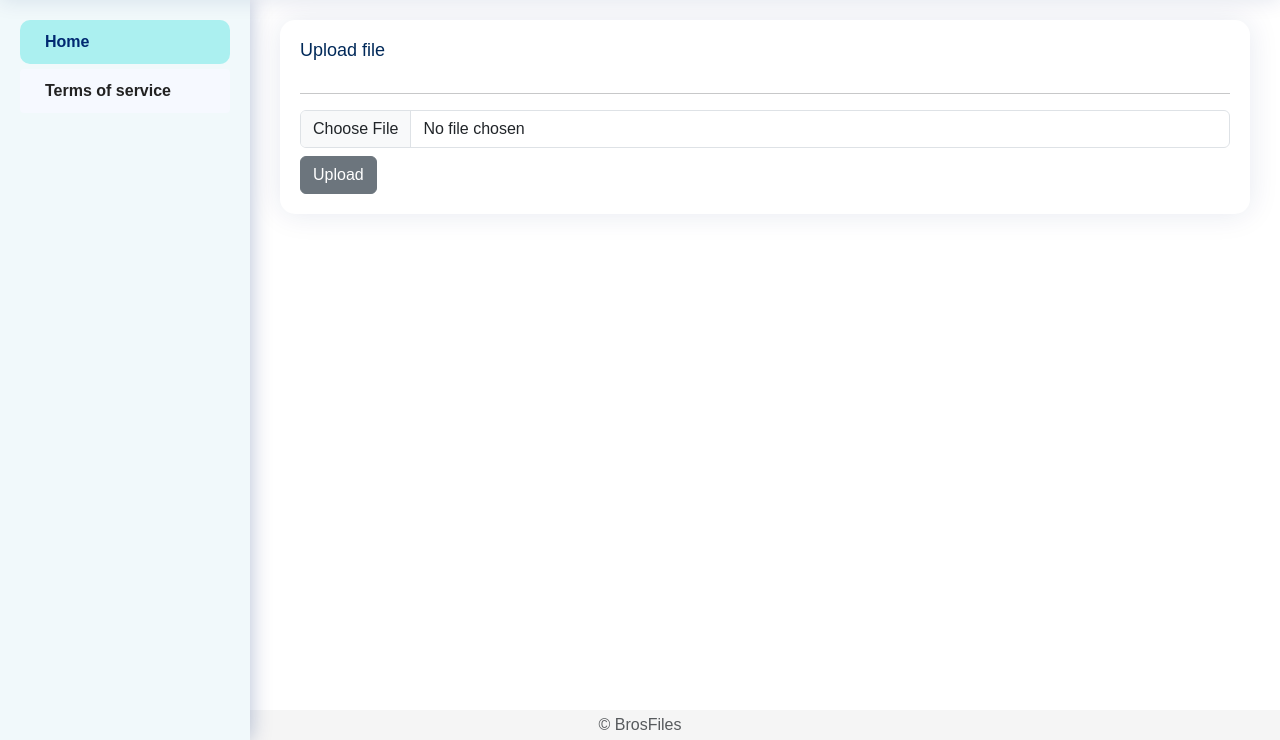
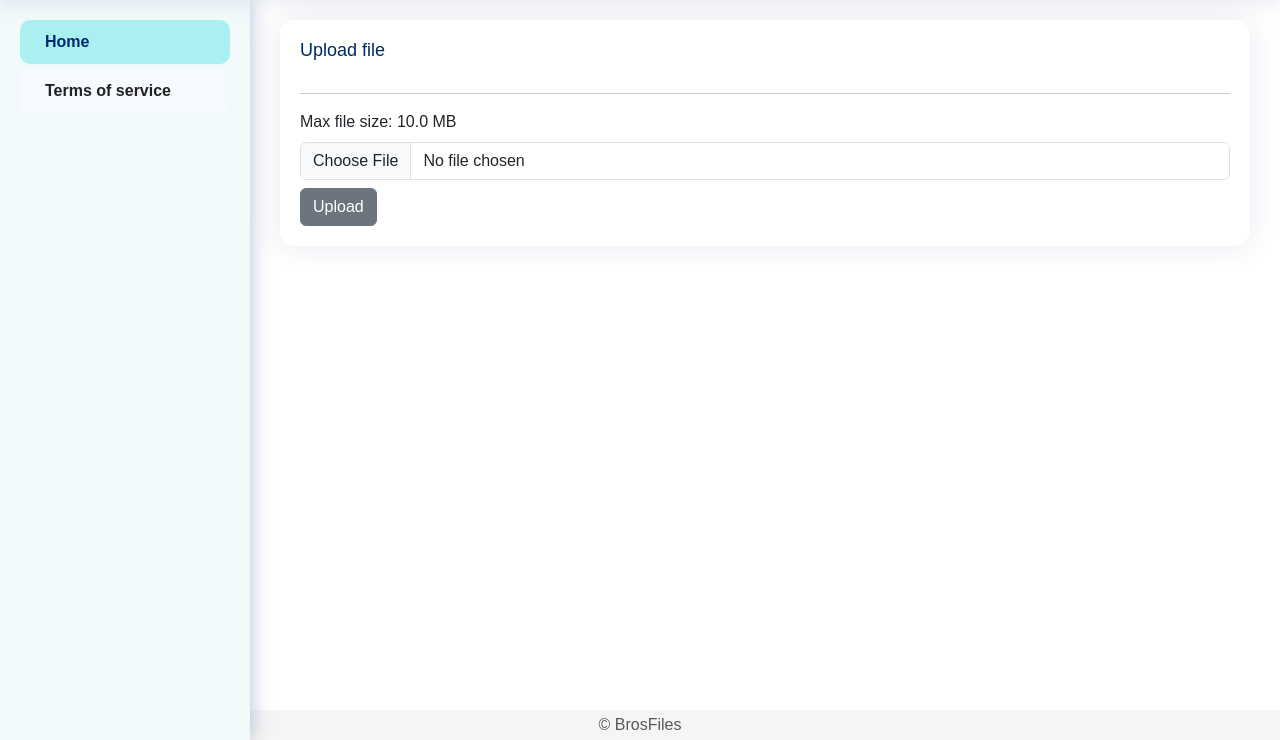
Before and after one commit to koldakov/brosfiles, a Django app: page / in a window 1280 px wide. Shown: the part 60-800 px from the top of the page. Run offline with Django 4.2, Linux system fonts and the light colour scheme; some libraries are stand-ins or nearby versions.

Commit message:
Add available upload max file size

```diff
--- a/accounts/templates/accounts/account.html
+++ b/accounts/templates/accounts/account.html
@@ -25,6 +25,9 @@
               <hr/>
               <form id="file-upload-form" method="POST" enctype="multipart/form-data">
                 {% csrf_token %}
+                  <div class="mb-2">
+                    {% translate "Max file size:" %}&nbsp{{ file_upload_form.max_file_size.value | filesizeformat }}
+                  </div>
                   {% for field in file_upload_form %}
                     <div
                       class="mb-2{% if field.field.widget.input_type == 'checkbox' %} form-check form-switch{% endif %}"
```
Also changed, not shown: CHANGELOG.md.
